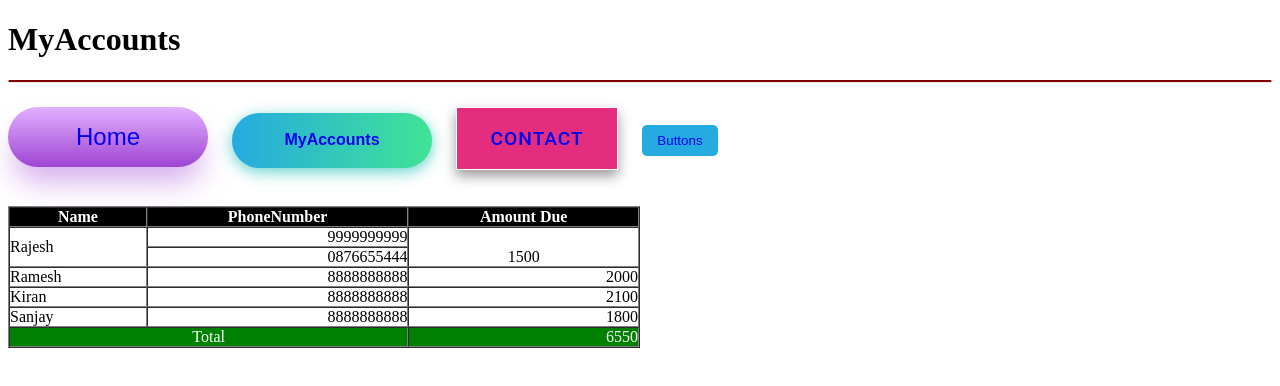
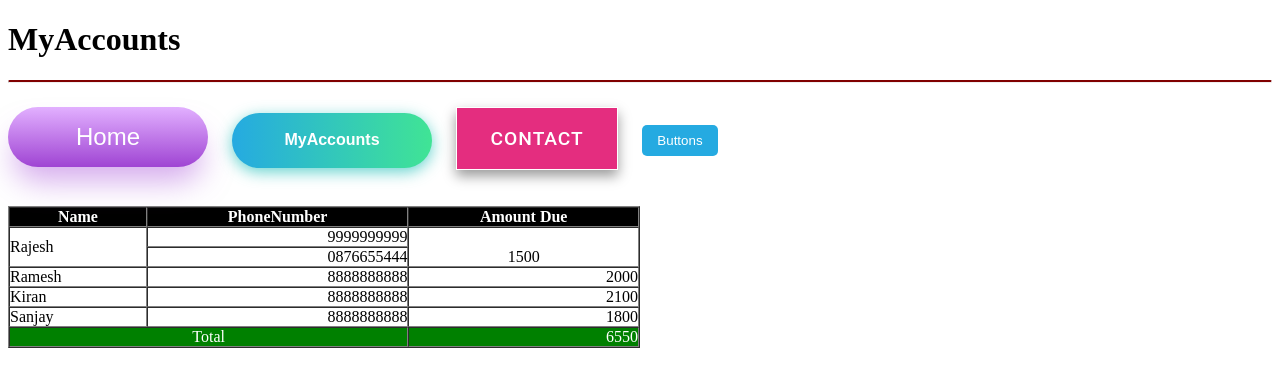
Before and after one commit to Rajesh08567/cv, a plain HTML site: page myaccounts.html in a window 1280 px wide. Drawn offline with Linux system fonts and the light colour scheme.

Commit message:
Update myaccounts.html

```diff
--- a/myaccounts.html
+++ b/myaccounts.html
@@ -36,7 +36,7 @@
         color: white;
       "
     >
-      <a href="./index.html" style="text-decoration: none">Home</a>
+      <a href="./index.html" style="text-decoration: none; color: #fff;">Home</a>
     </button>
     <button
       style="
@@ -61,7 +61,7 @@
         box-shadow: 0 4px 15px 0 rgba(49, 196, 190, 0.75);
       "
     >
-      <a href="./myaccounts.html" style="text-decoration: none">MyAccounts</a>
+      <a href="./myaccounts.html" style="text-decoration: none; color: #fff;">MyAccounts</a>
     </button>
     <button
       style="
@@ -79,7 +79,7 @@
         background: #e42d7f;
       "
     >
-      <a href="./contact.html" style="text-decoration: none">Contact</a>
+      <a href="./contact.html" style="text-decoration: none; color: #fff;">Contact</a>
     </button>
     <button
       style="
@@ -92,7 +92,7 @@
         margin-top: 20px;
       "
     >
-      <a href="./buttons.html" style="text-decoration: none">Buttons</a>
+      <a href="./buttons.html" style="text-decoration: none; color: #fff;">Buttons</a>
     </button>
 
 </br></br>
```
